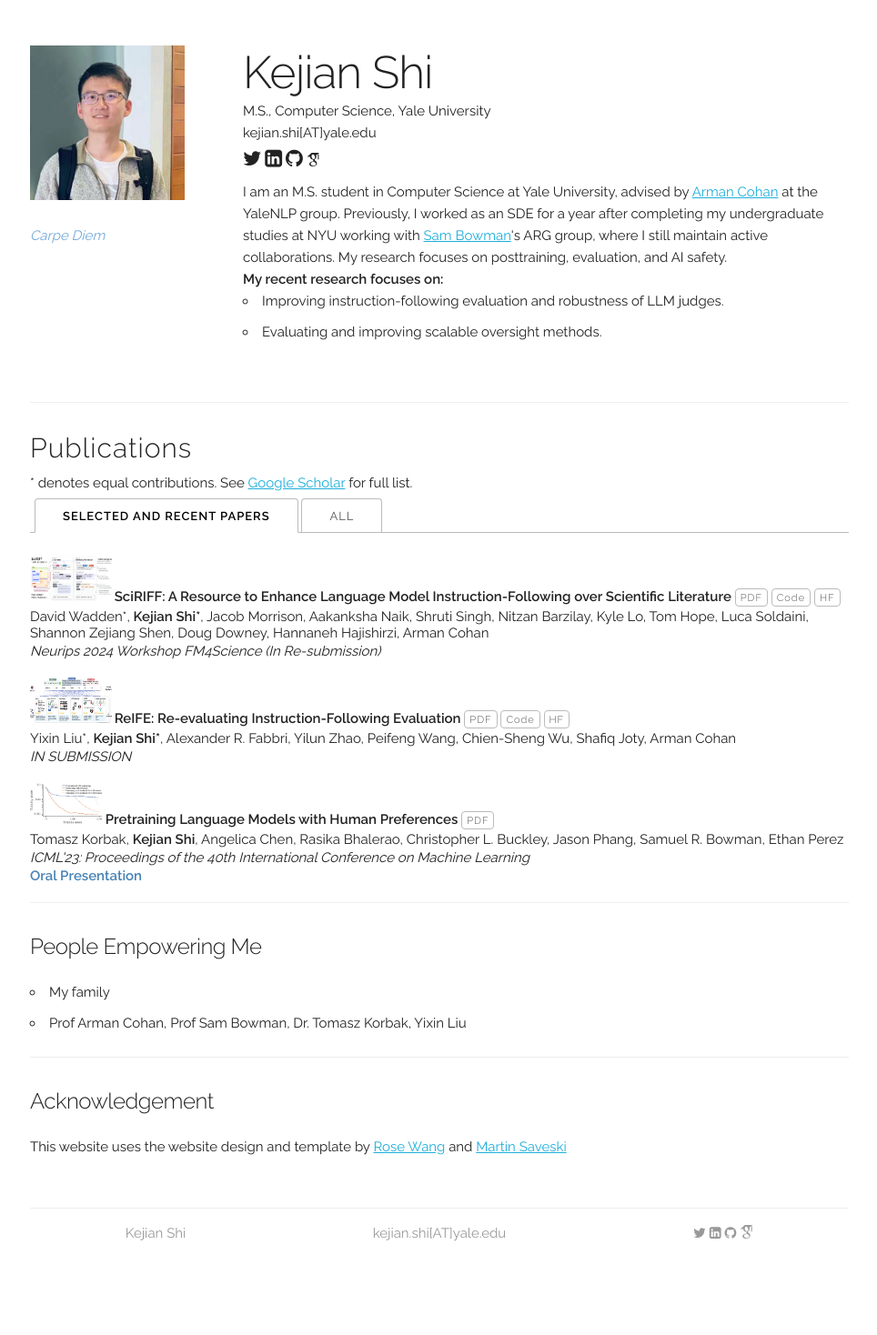
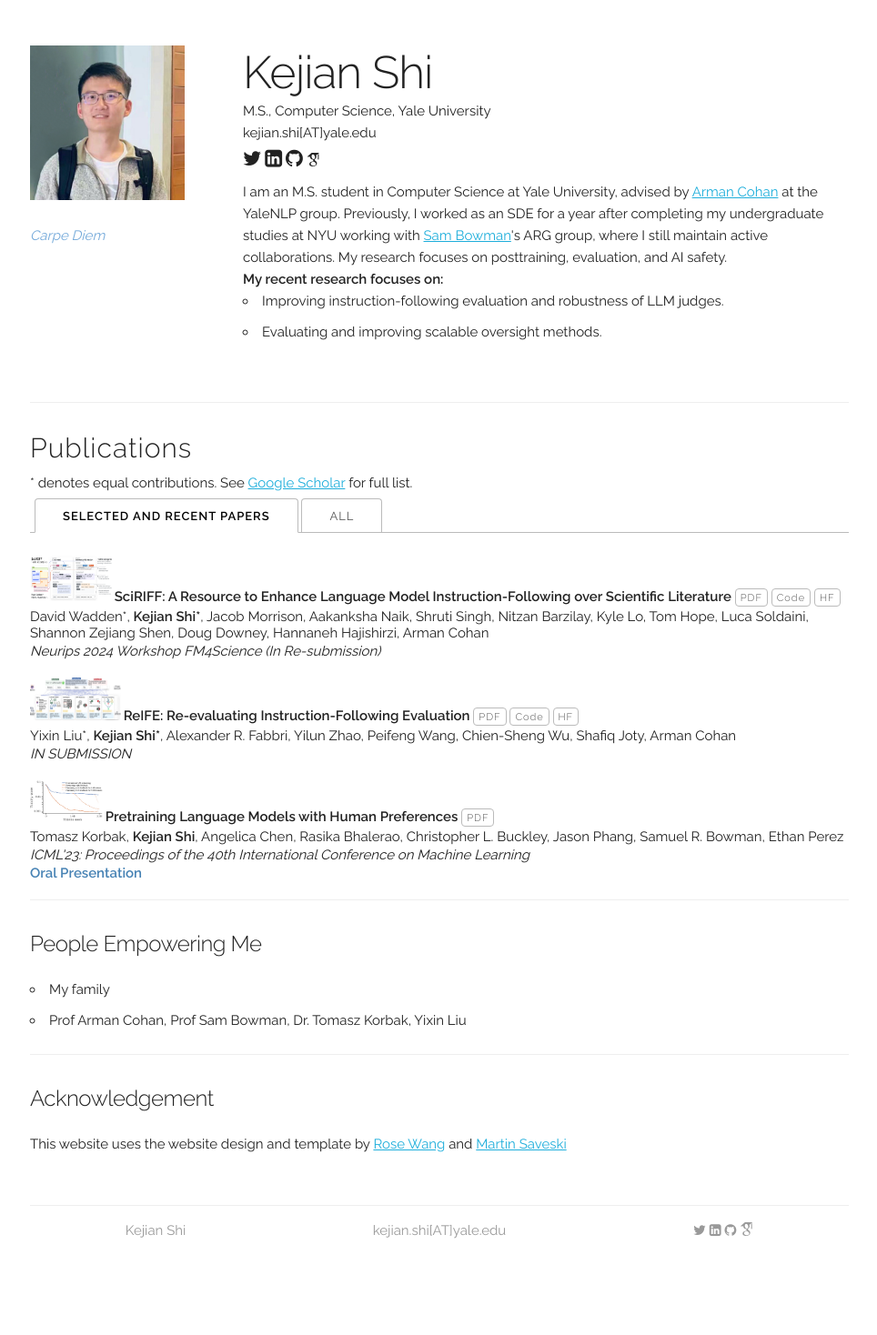
Before and after one commit to shi-kejian/shi-kejian.github.io, a Jekyll site: the page built from index.html, in a window 1280 px wide. Shown: the whole page at 91% size, without its empty margins (157-1121 px from the left). Built offline with Jekyll 4.4.1, drawn with Linux system fonts in a browser that asks for light colours; some web fonts are replaced.

Commit message:
Update publications.yaml

```diff
--- a/_data/publications.yaml
+++ b/_data/publications.yaml
@@ -7,7 +7,7 @@ papers:
     hf: https://huggingface.co/collections/allenai/sciriff-665f61ba7315e1d202e5f6bf
     selected: y
 
-  - title: "<img src='images/reife_fig1.jpg' style='width: 90px; height: 50px; margin-right: -1px;'> ReIFE: Re-evaluating Instruction-Following Evaluation"
+  - title: "<img src='images/reife_fig1.jpg' style='width: 100px; height: 47px; margin-right: -1px;'> ReIFE: Re-evaluating Instruction-Following Evaluation"
     authors: "Yixin Liu*, <b>Kejian Shi*</b>, Alexander R. Fabbri, Yilun Zhao, Peifeng Wang, Chien-Sheng Wu, Shafiq Joty, Arman Cohan"
     venue: "IN SUBMISSION"
     paper_pdf: https://arxiv.org/abs/2410.07069
```
